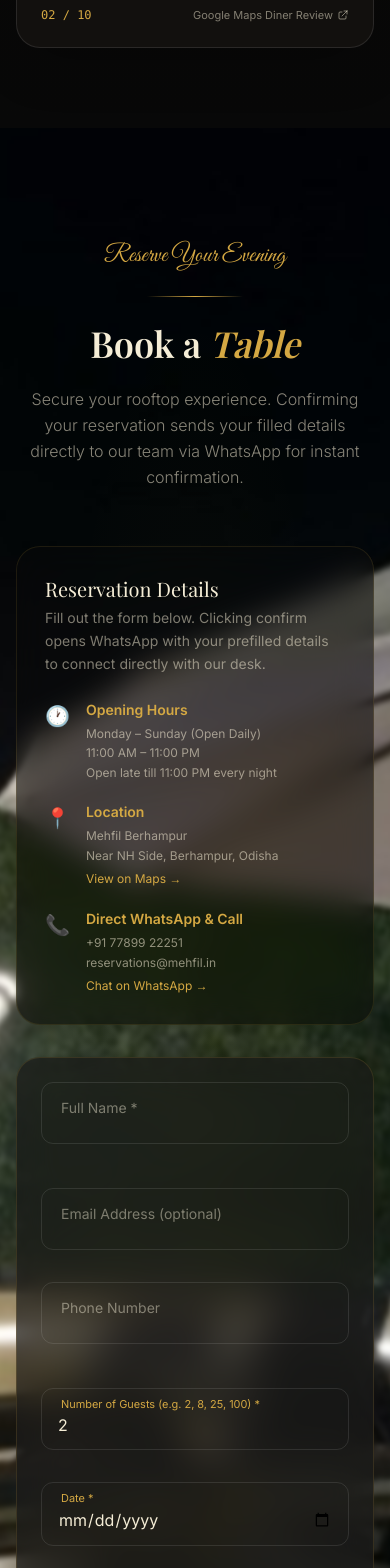
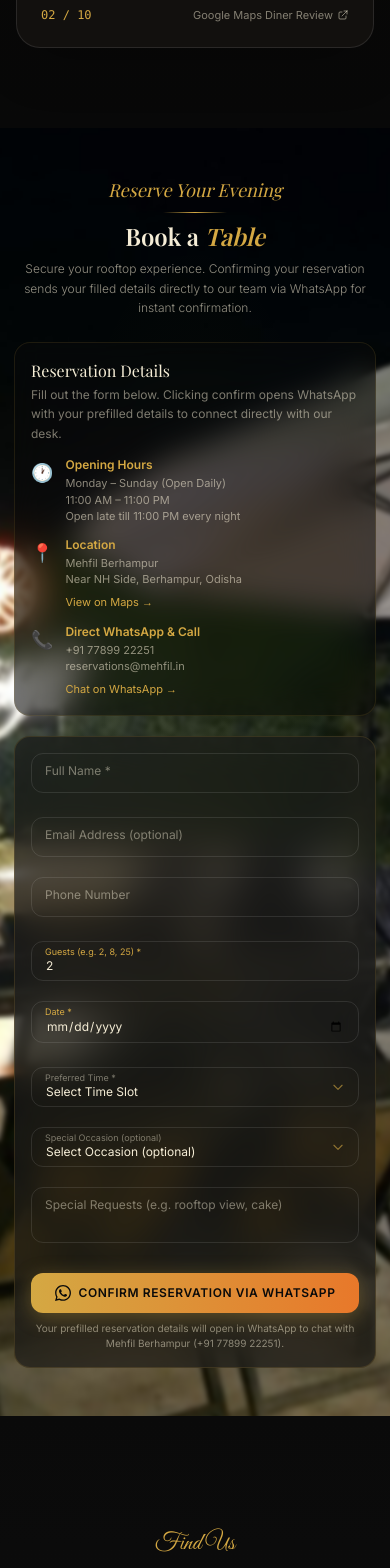
Before and after one commit to ronit0000/Mehfil_Cafe, a React (Vite) app: page / in a window 390 px wide. Shown: the part 6120-7688 px from the top of the page. Built offline with nearby package versions, Linux system fonts and the light colour scheme; a web font is replaced by a local one.

Commit message:
fix(reservation): optimize form proportions, font sizes, and button height for mobile view

```diff
--- a/src/components/Reservation.jsx
+++ b/src/components/Reservation.jsx
@@ -57,7 +57,7 @@ function FloatingInput({
             onChange={onChange}
             onBlur={onBlur}
             placeholder=" "
-            className={`form-input${error ? ' error' : ''} ${isTextarea ? 'resize-none h-28' : ''}`}
+            className={`form-input${error ? ' error' : ''} ${isTextarea ? 'resize-none h-18 sm:h-24' : ''}`}
             {...rest}
             aria-describedby={error ? `${id}-error` : undefined}
             aria-invalid={!!error}
@@ -69,13 +69,13 @@ function FloatingInput({
       </div>
 
       {/* Reserved message height slot prevents screen jumps / layout shift */}
-      <div className="min-h-[1.25rem] mt-1 pl-1 text-xs flex items-center">
+      <div className="min-h-[14px] sm:min-h-[18px] mt-0.5 pl-1 text-[11px] sm:text-xs flex items-center">
         {error ? (
           <p id={`${id}-error`} className="text-red-400" role="alert">
             {error}
           </p>
         ) : helperText ? (
-          <p className="text-mehfil-cream/40 text-[11px]">{helperText}</p>
+          <p className="text-mehfil-cream/40 text-[10px] sm:text-[11px]">{helperText}</p>
         ) : null}
       </div>
     </div>
@@ -248,7 +248,7 @@ export default function Reservation() {
     <section
       id="reservation"
       ref={sectionRef}
-      className="relative py-28 overflow-hidden"
+      className="relative py-12 sm:py-20 lg:py-24 overflow-hidden"
       style={{ background: 'linear-gradient(180deg, #0A0A0A 0%, #0F0B05 100%)' }}
       aria-label="Reservation"
     >
@@ -269,40 +269,40 @@ export default function Reservation() {
         />
       </div>
 
-      <div className="relative z-10 max-w-7xl mx-auto px-4 sm:px-6 lg:px-8">
+      <div className="relative z-10 max-w-7xl mx-auto px-3.5 sm:px-6 lg:px-8">
         {/* Header */}
         <motion.div
-          initial={{ opacity: 0, y: 40 }}
+          initial={{ opacity: 0, y: 30 }}
           animate={inView ? { opacity: 1, y: 0 } : {}}
-          transition={{ duration: 0.8, ease: [0.22, 1, 0.36, 1] }}
-          className="text-center mb-14"
+          transition={{ duration: 0.7, ease: [0.22, 1, 0.36, 1] }}
+          className="text-center mb-6 sm:mb-12"
         >
-          <p className="section-subheading mb-2">Reserve Your Evening</p>
-          <div className="gold-divider" />
-          <h2 className="section-heading mt-4">
+          <p className="font-serif italic text-lg sm:text-2xl md:text-3xl text-mehfil-gold">Reserve Your Evening</p>
+          <div className="w-16 sm:w-24 h-px bg-gradient-to-r from-transparent via-mehfil-gold to-transparent mx-auto my-2 sm:my-4" />
+          <h2 className="font-serif text-2xl sm:text-4xl lg:text-5xl font-semibold text-mehfil-cream leading-tight">
             Book a <span className="font-serif italic text-mehfil-gold">Table</span>
           </h2>
-          <p className="mt-5 text-mehfil-cream/55 text-base sm:text-lg max-w-xl mx-auto leading-relaxed font-light">
+          <p className="mt-2 sm:mt-4 text-mehfil-cream/60 text-xs sm:text-sm md:text-base max-w-xl mx-auto leading-relaxed font-light px-2">
             Secure your rooftop experience. Confirming your reservation sends your filled details directly to our team via WhatsApp for instant confirmation.
           </p>
         </motion.div>
 
-        <div className="grid grid-cols-1 lg:grid-cols-5 gap-8 items-start">
+        <div className="grid grid-cols-1 lg:grid-cols-5 gap-5 sm:gap-8 items-start">
           {/* Info sidebar */}
           <motion.aside
-            initial={{ opacity: 0, x: -40 }}
+            initial={{ opacity: 0, x: -30 }}
             animate={inView ? { opacity: 1, x: 0 } : {}}
-            transition={{ duration: 0.8, delay: 0.2, ease: [0.22, 1, 0.36, 1] }}
-            className="lg:col-span-2 glass rounded-3xl p-7 flex flex-col gap-6"
+            transition={{ duration: 0.7, delay: 0.15, ease: [0.22, 1, 0.36, 1] }}
+            className="lg:col-span-2 glass rounded-2xl sm:rounded-3xl p-4 sm:p-6 lg:p-7 flex flex-col gap-3.5 sm:gap-6"
           >
             <div>
-              <h3 className="font-serif text-xl text-mehfil-cream mb-1">Reservation Details</h3>
-              <p className="text-mehfil-cream/50 text-sm leading-relaxed">
+              <h3 className="font-serif text-base sm:text-xl text-mehfil-cream mb-0.5">Reservation Details</h3>
+              <p className="text-mehfil-cream/50 text-xs sm:text-sm leading-relaxed">
                 Fill out the form below. Clicking confirm opens WhatsApp with your prefilled details to connect directly with our desk.
               </p>
             </div>
 
-            <div className="space-y-5">
+            <div className="space-y-3 sm:space-y-5">
               {[
                 {
                   icon: '🕐',
@@ -331,19 +331,19 @@ export default function Reservation() {
                   linkText: 'Chat on WhatsApp →',
                 },
               ].map((item) => (
-                <div key={item.title} className="flex gap-4">
-                  <span className="text-xl mt-0.5 flex-shrink-0">{item.icon}</span>
+                <div key={item.title} className="flex gap-3 sm:gap-4">
+                  <span className="text-lg sm:text-xl mt-0.5 flex-shrink-0">{item.icon}</span>
                   <div>
-                    <p className="text-mehfil-gold text-sm font-semibold mb-1">{item.title}</p>
+                    <p className="text-mehfil-gold text-xs sm:text-sm font-semibold mb-0.5">{item.title}</p>
                     {item.lines.map((line) => (
-                      <p key={line} className="text-mehfil-cream/55 text-xs leading-relaxed">{line}</p>
+                      <p key={line} className="text-mehfil-cream/55 text-[11px] sm:text-xs leading-normal sm:leading-relaxed">{line}</p>
                     ))}
                     {item.link && (
                       <a
                         href={item.link}
                         target="_blank"
                         rel="noopener noreferrer"
-                        className="text-xs text-mehfil-gold hover:underline mt-1 inline-block"
+                        className="text-[11px] sm:text-xs text-mehfil-gold hover:underline mt-0.5 inline-block"
                       >
                         {item.linkText}
                       </a>
@@ -356,19 +356,19 @@ export default function Reservation() {
 
           {/* Reservation Form */}
           <motion.div
-            initial={{ opacity: 0, x: 40 }}
+            initial={{ opacity: 0, x: 30 }}
             animate={inView ? { opacity: 1, x: 0 } : {}}
-            transition={{ duration: 0.8, delay: 0.3, ease: [0.22, 1, 0.36, 1] }}
+            transition={{ duration: 0.7, delay: 0.25, ease: [0.22, 1, 0.36, 1] }}
             className="lg:col-span-3"
           >
             <form
               onSubmit={handleSubmit}
               noValidate
-              className="glass-light rounded-3xl p-6 sm:p-8 flex flex-col gap-2"
+              className="glass-light rounded-2xl sm:rounded-3xl p-4 sm:p-6 lg:p-8 flex flex-col gap-1 sm:gap-1.5"
               aria-label="Table reservation form"
             >
               {/* Row 1: Name + Email */}
-              <div className="grid grid-cols-1 sm:grid-cols-2 gap-5 items-start">
+              <div className="grid grid-cols-1 sm:grid-cols-2 gap-2 sm:gap-4 items-start">
                 <FloatingInput
                   id="name"
                   label="Full Name *"
@@ -390,8 +390,8 @@ export default function Reservation() {
                 />
               </div>
 
-              {/* Row 2: Phone + Guests (Number input supports any count like 2, 8, 25, 100) */}
-              <div className="grid grid-cols-1 sm:grid-cols-2 gap-5 items-start">
+              {/* Row 2: Phone + Guests */}
+              <div className="grid grid-cols-1 sm:grid-cols-2 gap-2 sm:gap-4 items-start">
                 <FloatingInput
                   id="phone"
                   label="Phone Number"
@@ -404,7 +404,7 @@ export default function Reservation() {
                 />
                 <FloatingInput
                   id="guests"
-                  label="Number of Guests (e.g. 2, 8, 25, 100) *"
+                  label="Guests (e.g. 2, 8, 25) *"
                   type="number"
                   min="1"
                   max="1000"
@@ -415,8 +415,8 @@ export default function Reservation() {
                 />
               </div>
 
-              {/* Row 3: Date + Time (Zero CLS & completely smooth date switching) */}
-              <div className="grid grid-cols-1 sm:grid-cols-2 gap-5 items-start">
+              {/* Row 3: Date + Time */}
+              <div className="grid grid-cols-1 sm:grid-cols-2 gap-2 sm:gap-4 items-start">
                 <FloatingInput
                   id="date"
                   label="Date *"
@@ -428,7 +428,7 @@ export default function Reservation() {
                   min={today}
                 />
 
-                {/* Dynamic Time select with matching reserved height (Zero layout shift) */}
+                {/* Dynamic Time select */}
                 <div className="form-group flex flex-col">
                   <div className="relative">
                     <select
@@ -460,7 +460,7 @@ export default function Reservation() {
                       htmlFor="time"
                       className="form-label"
                       style={{
-                        transform: 'translateY(-10px) scale(0.78)',
+                        transform: 'translateY(-7px) scale(0.75)',
                         color: form.time ? '#D4A843' : 'rgba(245, 237, 214, 0.45)',
                         transformOrigin: 'left',
                       }}
@@ -469,7 +469,7 @@ export default function Reservation() {
                     </label>
 
                     <svg
-                      className="absolute right-4 top-1/2 -translate-y-1/2 w-4 h-4 text-mehfil-gold/60 pointer-events-none"
+                      className="absolute right-3.5 sm:right-4 top-1/2 -translate-y-1/2 w-3.5 h-3.5 sm:w-4 sm:h-4 text-mehfil-gold/60 pointer-events-none"
                       fill="none"
                       viewBox="0 0 24 24"
                       stroke="currentColor"
@@ -478,14 +478,14 @@ export default function Reservation() {
                     </svg>
                   </div>
 
-                  {/* Reserved height message slot prevents layout shift */}
-                  <div className="min-h-[1.25rem] mt-1 pl-1 text-xs flex items-center">
+                  {/* Reserved height message slot */}
+                  <div className="min-h-[14px] sm:min-h-[18px] mt-0.5 pl-1 text-[11px] sm:text-xs flex items-center">
                     {errors.time ? (
                       <p id="time-error" className="text-red-400" role="alert">
                         {errors.time}
                       </p>
                     ) : isToday && availableSlots.length === 0 ? (
-                      <p className="text-amber-400/90 text-[11px] truncate">
+                      <p className="text-amber-400/90 text-[10px] sm:text-[11px] truncate">
                         Hours ended for today · Choose tomorrow
                       </p>
                     ) : null}
@@ -511,24 +511,24 @@ export default function Reservation() {
                     htmlFor="occasion"
                     className="form-label"
                     style={{
-                      transform: 'translateY(-10px) scale(0.78)',
+                      transform: 'translateY(-7px) scale(0.75)',
                       color: form.occasion ? '#D4A843' : 'rgba(245, 237, 214, 0.45)',
                       transformOrigin: 'left',
                     }}
                   >
                     Special Occasion (optional)
                   </label>
-                  <svg className="absolute right-4 top-1/2 -translate-y-1/2 w-4 h-4 text-mehfil-gold/60 pointer-events-none" fill="none" viewBox="0 0 24 24" stroke="currentColor">
+                  <svg className="absolute right-3.5 sm:right-4 top-1/2 -translate-y-1/2 w-3.5 h-3.5 sm:w-4 sm:h-4 text-mehfil-gold/60 pointer-events-none" fill="none" viewBox="0 0 24 24" stroke="currentColor">
                     <path strokeLinecap="round" strokeLinejoin="round" strokeWidth={2} d="M19 9l-7 7-7-7" />
                   </svg>
                 </div>
-                <div className="min-h-[1.25rem] mt-1" />
+                <div className="min-h-[14px] sm:min-h-[18px] mt-0.5" />
               </div>
 
               {/* Notes */}
               <FloatingInput
                 id="notes"
-                label="Special Requests (e.g. rooftop view table, cake arrangement)"
+                label="Special Requests (e.g. rooftop view, cake)"
                 as="textarea"
                 value={form.notes}
                 onChange={handleChange('notes')}
@@ -538,36 +538,36 @@ export default function Reservation() {
               <button
                 type="submit"
                 disabled={loading}
-                className="btn-primary w-full relative overflow-hidden mt-2 disabled:opacity-70 disabled:cursor-not-allowed flex items-center justify-center gap-2.5 py-4 text-base shadow-glow-sm"
+                className="w-full relative overflow-hidden mt-1 sm:mt-2.5 disabled:opacity-70 disabled:cursor-not-allowed flex items-center justify-center gap-2 py-3 sm:py-3.5 px-4 rounded-xl sm:rounded-2xl font-semibold text-xs sm:text-sm uppercase tracking-wider text-[#0A0A0A] bg-gradient-to-r from-[#D4A843] via-[#E8782A] to-[#D4A843] bg-[length:200%_auto] hover:bg-right transition-all duration-300 shadow-[0_4px_20px_rgba(212,168,67,0.35)] cursor-pointer"
                 aria-live="polite"
               >
                 {loading ? (
-                  <span className="flex items-center justify-center gap-3">
-                    <svg className="w-5 h-5 animate-spin" fill="none" viewBox="0 0 24 24">
+                  <span className="flex items-center justify-center gap-2">
+                    <svg className="w-4 h-4 animate-spin" fill="none" viewBox="0 0 24 24">
                       <circle className="opacity-25" cx="12" cy="12" r="10" stroke="currentColor" strokeWidth="4" />
                       <path className="opacity-75" fill="currentColor" d="M4 12a8 8 0 018-8V0C5.373 0 0 5.373 0 12h4z" />
                     </svg>
-                    Opening WhatsApp…
+                    <span>Opening WhatsApp…</span>
                   </span>
                 ) : success ? (
-                  <span className="flex items-center justify-center gap-2 text-green-300 font-semibold">
-                    <svg className="w-5 h-5" fill="none" viewBox="0 0 24 24" stroke="currentColor" strokeWidth={2.5}>
+                  <span className="flex items-center justify-center gap-2 text-green-950 font-semibold">
+                    <svg className="w-4 h-4 text-green-800" fill="none" viewBox="0 0 24 24" stroke="currentColor" strokeWidth={2.5}>
                       <path strokeLinecap="round" strokeLinejoin="round" d="M5 13l4 4L19 7" />
                     </svg>
-                    Opening WhatsApp with Details!
+                    <span>Opening WhatsApp with Details!</span>
                   </span>
                 ) : (
-                  <span className="flex items-center justify-center gap-2.5">
+                  <span className="flex items-center justify-center gap-2">
                     {/* WhatsApp Icon */}
-                    <svg className="w-5 h-5 text-green-400 flex-shrink-0" fill="currentColor" viewBox="0 0 24 24" aria-hidden="true">
+                    <svg className="w-4 h-4 sm:w-5 sm:h-5 text-[#0A0A0A] shrink-0" fill="currentColor" viewBox="0 0 24 24" aria-hidden="true">
                       <path d="M.057 24l1.687-6.163c-1.041-1.804-1.588-3.849-1.587-5.946.003-6.556 5.338-11.891 11.893-11.891 3.181.001 6.167 1.24 8.413 3.488 2.245 2.248 3.481 5.236 3.48 8.414-.003 6.557-5.338 11.892-11.893 11.892-1.99-.001-3.951-.5-5.688-1.448l-6.305 1.654zm6.597-3.807c1.676.995 3.276 1.591 5.392 1.592 5.448 0 9.886-4.434 9.889-9.885.002-5.462-4.415-9.89-9.881-9.892-5.452 0-9.887 4.434-9.889 9.884-.001 2.225.651 3.891 1.746 5.634l-.999 3.648 3.742-.981zm11.387-5.464c-.074-.124-.272-.198-.57-.347-.297-.149-1.758-.868-2.031-.967-.272-.099-.47-.149-.669.149-.198.297-.768.967-.941 1.165-.173.198-.347.223-.644.074-.297-.149-1.255-.462-2.39-1.475-.883-.788-1.48-1.761-1.653-2.059-.173-.297-.018-.458.13-.606.134-.133.297-.347.446-.521.151-.172.2-.296.3-.495.099-.198.05-.372-.025-.521-.075-.148-.669-1.611-.916-2.206-.242-.579-.487-.501-.669-.51l-.57-.01c-.198 0-.52.074-.792.372s-1.04 1.016-1.04 2.479 1.065 2.876 1.213 3.074c.149.198 2.095 3.2 5.076 4.487.709.306 1.263.489 1.694.626.712.226 1.36.194 1.872.118.571-.085 1.758-.719 2.006-1.413.248-.695.248-1.29.173-1.414z"/>
                     </svg>
-                    Confirm Reservation via WhatsApp
+                    <span>Confirm Reservation via WhatsApp</span>
                   </span>
                 )}
               </button>
 
-              <p className="text-center text-xs text-mehfil-cream/40 mt-1">
+              <p className="text-center text-[10px] sm:text-xs text-mehfil-cream/50 mt-1 max-w-xs sm:max-w-md mx-auto leading-normal">
                 Your prefilled reservation details will open in WhatsApp to chat with Mehfil Berhampur (+91 77899 22251).
               </p>
             </form>
--- a/src/index.css
+++ b/src/index.css
@@ -138,7 +138,7 @@
     @apply relative;
   }
   .form-input {
-    @apply w-full bg-transparent border border-white/10 rounded-xl px-4 sm:px-5 pt-6 pb-3 text-mehfil-cream text-base sm:text-sm outline-none transition-all duration-300;
+    @apply w-full bg-transparent border border-white/10 rounded-xl px-3.5 sm:px-4 pt-4 sm:pt-5 pb-1.5 sm:pb-2 text-mehfil-cream text-xs sm:text-sm outline-none transition-all duration-300;
     font-family: 'Inter', sans-serif;
     -webkit-appearance: none;
   }
@@ -151,12 +151,12 @@
   }
   .form-input:focus ~ .form-label,
   .form-input:not(:placeholder-shown) ~ .form-label {
-    transform: translateY(-10px) scale(0.78);
+    transform: translateY(-7px) scale(0.75);
     color: #D4A843;
     transform-origin: left;
   }
   .form-label {
-    @apply absolute left-5 top-4 text-sm pointer-events-none transition-all duration-300;
+    @apply absolute left-3.5 sm:left-4 top-2.5 sm:top-3.5 text-xs sm:text-xs pointer-events-none transition-all duration-300;
     color: rgba(245, 237, 214, 0.45);
     transform-origin: left;
   }
```
